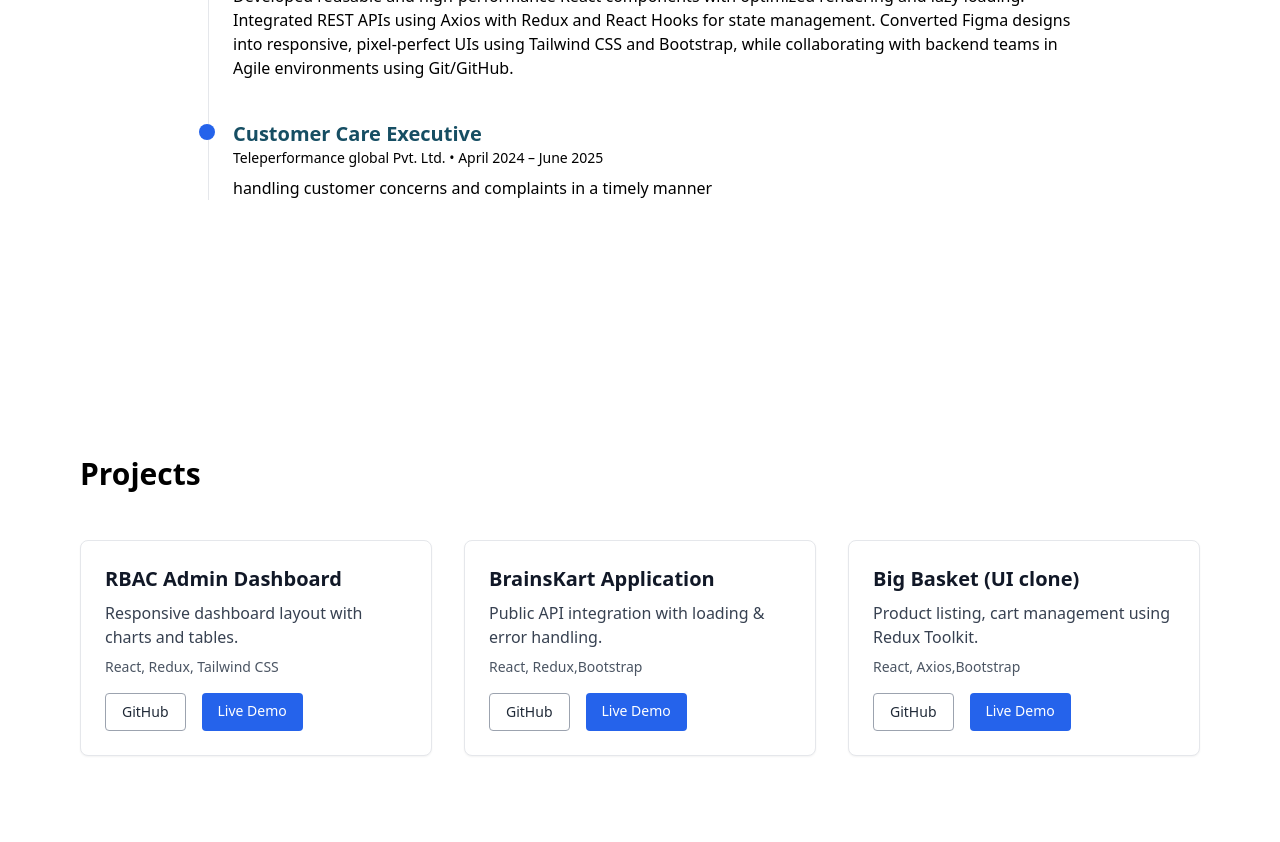
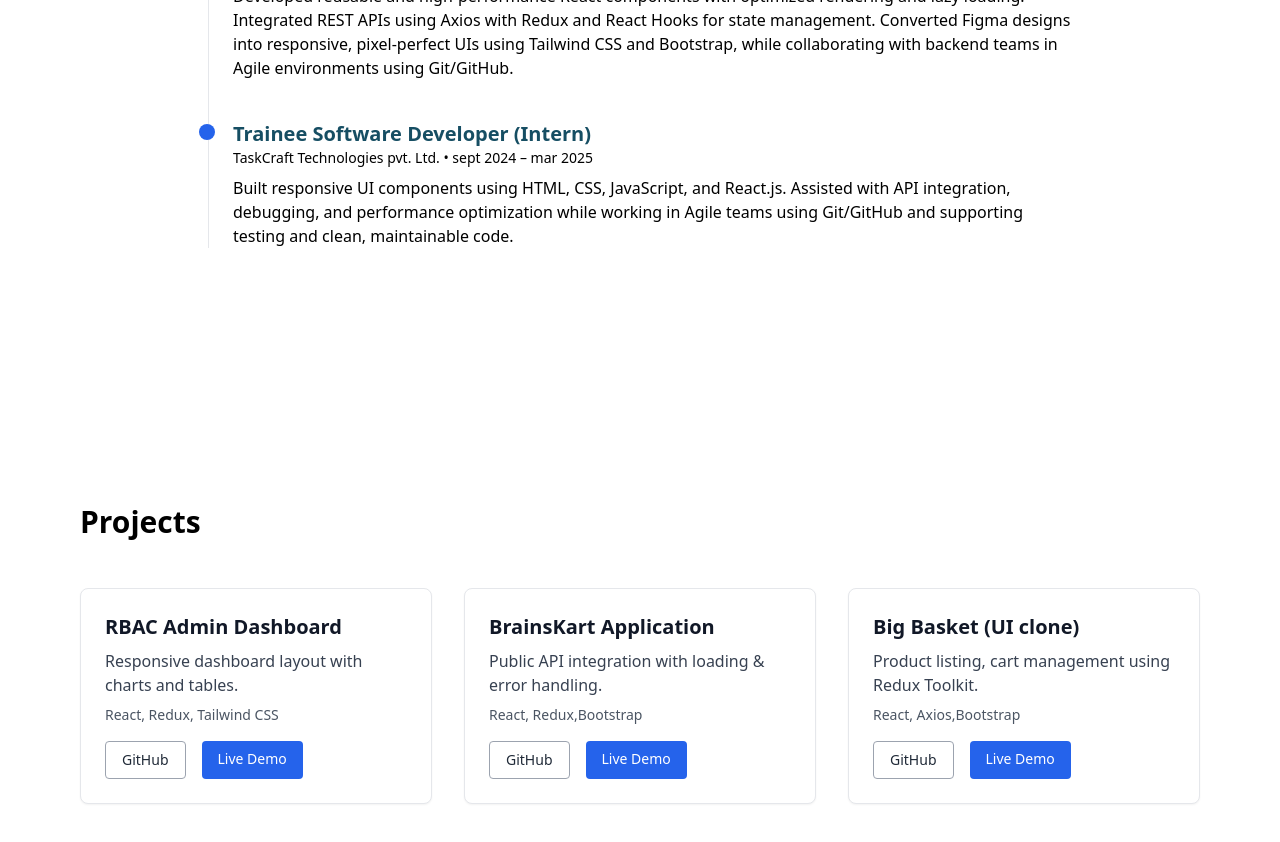
Before and after one commit to dheerajrathore007/my-portfolio, a React (Vite) app: page / in a window 1280 px wide. Shown: the part 2640-3482 px from the top of the page. Built offline with nearby package versions, Linux system fonts and the light colour scheme.

Commit message:
update Exp

```diff
--- a/src/pages/Experience.jsx
+++ b/src/pages/Experience.jsx
@@ -7,19 +7,19 @@ const experience = [
     time: "July 2025 – Present",
     desc: "Developed reusable and high-performance React components with optimized rendering and lazy loading. Integrated REST APIs using Axios with Redux and React Hooks for state management. Converted Figma designs into responsive, pixel-perfect UIs using Tailwind CSS and Bootstrap, while collaborating with backend teams in Agile environments using Git/GitHub.",
   },
-  {
-    role: "Customer Care Executive",
-    company: "Teleperformance global Pvt. Ltd.",
-    time: "April 2024 – June 2025",
-    desc: "handling customer concerns and complaints in a timely manner"
-    // desc: "Tested React interfaces to identify layout, performance, and cross-browser issues. Verified builds, supported deployments, and documented UI defects while assisting QA teams in manual testing across Chrome, Firefox, and Edge.",
+  // {
+  //   role: "Customer Care Executive",
+  //   company: "Teleperformance global Pvt. Ltd.",
+  //   time: "April 2024 – June 2025",
+  //   desc: "handling customer concerns and complaints in a timely manner"
+  //   // desc: "Tested React interfaces to identify layout, performance, and cross-browser issues. Verified builds, supported deployments, and documented UI defects while assisting QA teams in manual testing across Chrome, Firefox, and Edge.",
+  // },
+   {
+    role: "Trainee Software Developer (Intern)",
+    company: "TaskCraft Technologies pvt. Ltd.",
+    time: "sept 2024 – mar 2025",
+    desc: "Built responsive UI components using HTML, CSS, JavaScript, and React.js. Assisted with API integration, debugging, and performance optimization while working in Agile teams using Git/GitHub and supporting testing and clean, maintainable code.",
   },
-  //  {
-  //   role: "Trainee Software Developer (Intern)",
-  //   company: "TaskCraft Technologies pvt. Ltd.",
-  //   time: "July 2023 – Dec 2023",
-  //   desc: "Built responsive UI components using HTML, CSS, JavaScript, and React.js. Assisted with API integration, debugging, and performance optimization while working in Agile teams using Git/GitHub and supporting testing and clean, maintainable code.",
-  // },
 ];
 
 export default function Experience() {
```
